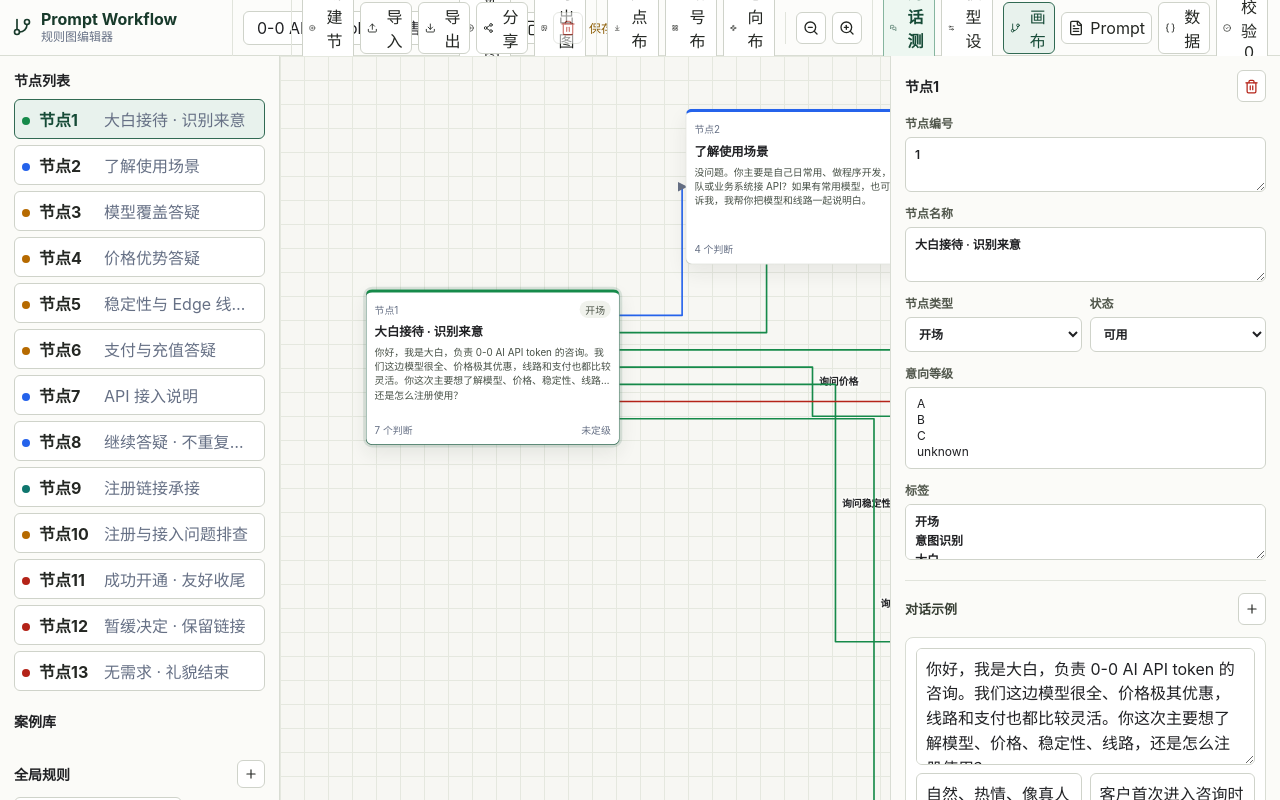
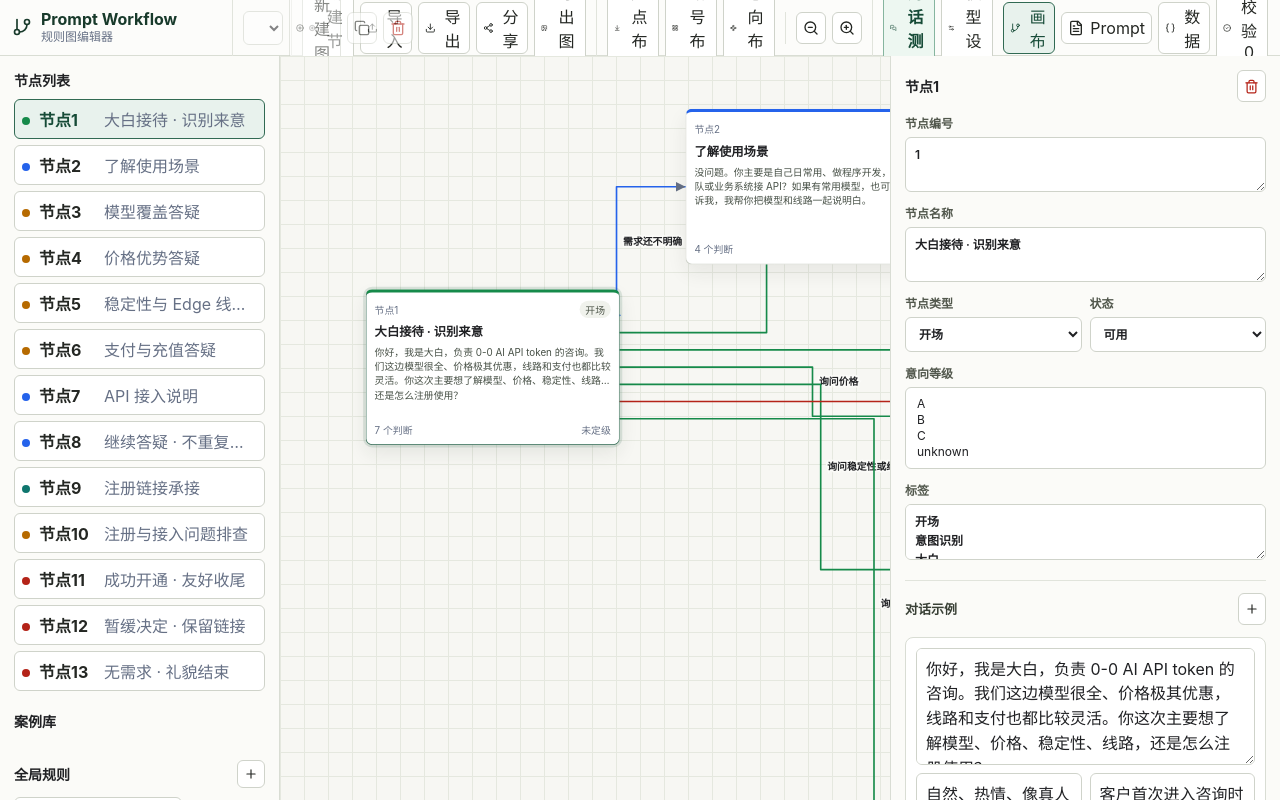
Before and after one commit to lingkuma/prompt-flow, a React (Vite) app: page / in a window 1280 px wide. Built offline with nearby package versions, Linux system fonts and the light colour scheme.

Commit message:
修复从上方、下方、右侧接入时箭头不可见的问题。

```diff
--- a/src/app/App.tsx
+++ b/src/app/App.tsx
@@ -83,6 +83,45 @@ const spreadPortOffset = (height: number, index: number, count: number) => {
   return inset + (span * index) / (count - 1);
 };
 
+type EdgePortSide = "top" | "right" | "bottom" | "left";
+
+function getEdgePortSides(source: WorkflowNode, target: WorkflowNode) {
+  const sourceCenter = {
+    x: source.layout.x + source.layout.width / 2,
+    y: source.layout.y + source.layout.height / 2,
+  };
+  const targetCenter = {
+    x: target.layout.x + target.layout.width / 2,
+    y: target.layout.y + target.layout.height / 2,
+  };
+  const dx = targetCenter.x - sourceCenter.x;
+  const dy = targetCenter.y - sourceCenter.y;
+
+  if (Math.abs(dx) >= Math.abs(dy)) {
+    return dx >= 0
+      ? { sourceSide: "right" as EdgePortSide, targetSide: "left" as EdgePortSide }
+      : { sourceSide: "left" as EdgePortSide, targetSide: "right" as EdgePortSide };
+  }
+
+  return dy >= 0
+    ? { sourceSide: "bottom" as EdgePortSide, targetSide: "top" as EdgePortSide }
+    : { sourceSide: "top" as EdgePortSide, targetSide: "bottom" as EdgePortSide };
+}
+
+function getNodePort(node: WorkflowNode, side: EdgePortSide, index: number, count: number): Point {
+  const offset = spreadPortOffset(side === "top" || side === "bottom" ? node.layout.width : node.layout.height, index, count);
+  switch (side) {
+    case "top":
+      return { x: node.layout.x + offset, y: node.layout.y };
+    case "right":
+      return { x: node.layout.x + node.layout.width, y: node.layout.y + offset };
+    case "bottom":
+      return { x: node.layout.x + offset, y: node.layout.y + node.layout.height };
+    case "left":
+      return { x: node.layout.x, y: node.layout.y + offset };
+  }
+}
+
 const nodeTypeLabels: Record<WorkflowNode["type"], string> = {
   start: "开场",
   question: "询问",
@@ -197,9 +236,21 @@ function buildEdgeRouteMeta(workflow: Workflow, nodesById: Map<string, WorkflowN
     const sorted = [...edges].sort((a, b) => {
       const aTarget = nodesById.get(a.targetNodeId);
       const bTarget = nodesById.get(b.targetNodeId);
-      const aY = aTarget ? aTarget.layout.y + aTarget.layout.height / 2 : 0;
-      const bY = bTarget ? bTarget.layout.y + bTarget.layout.height / 2 : 0;
-      return aY - bY || edgeSortKey(a).localeCompare(edgeSortKey(b));
+      const aSource = nodesById.get(a.sourceNodeId);
+      const bSource = nodesById.get(b.sourceNodeId);
+      const aSide = aTarget && aSource ? getEdgePortSides(aSource, aTarget).sourceSide : "right";
+      const bSide = bTarget && bSource ? getEdgePortSides(bSource, bTarget).sourceSide : "right";
+      const aAxis = aTarget
+        ? aSide === "top" || aSide === "bottom"
+          ? aTarget.layout.x + aTarget.layout.width / 2
+          : aTarget.layout.y + aTarget.layout.height / 2
+        : 0;
+      const bAxis = bTarget
+        ? bSide === "top" || bSide === "bottom"
+          ? bTarget.layout.x + bTarget.layout.width / 2
+          : bTarget.layout.y + bTarget.layout.height / 2
+        : 0;
+      return aAxis - bAxis || edgeSortKey(a).localeCompare(edgeSortKey(b));
     });
     sorted.forEach((edge, index) => {
       const item = ensureMeta(edge.id);
@@ -212,9 +263,21 @@ function buildEdgeRouteMeta(workflow: Workflow, nodesById: Map<string, WorkflowN
     const sorted = [...edges].sort((a, b) => {
       const aSource = nodesById.get(a.sourceNodeId);
       const bSource = nodesById.get(b.sourceNodeId);
-      const aY = aSource ? aSource.layout.y + aSource.layout.height / 2 : 0;
-      const bY = bSource ? bSource.layout.y + bSource.layout.height / 2 : 0;
-      return aY - bY || edgeSortKey(a).localeCompare(edgeSortKey(b));
+      const aTarget = nodesById.get(a.targetNodeId);
+      const bTarget = nodesById.get(b.targetNodeId);
+      const aSide = aTarget && aSource ? getEdgePortSides(aSource, aTarget).targetSide : "left";
+      const bSide = bTarget && bSource ? getEdgePortSides(bSource, bTarget).targetSide : "left";
+      const aAxis = aSource
+        ? aSide === "top" || aSide === "bottom"
+          ? aSource.layout.x + aSource.layout.width / 2
+          : aSource.layout.y + aSource.layout.height / 2
+        : 0;
+      const bAxis = bSource
+        ? bSide === "top" || bSide === "bottom"
+          ? bSource.layout.x + bSource.layout.width / 2
+          : bSource.layout.y + bSource.layout.height / 2
+        : 0;
+      return aAxis - bAxis || edgeSortKey(a).localeCompare(edgeSortKey(b));
     });
     sorted.forEach((edge, index) => {
       const item = ensureMeta(edge.id);
@@ -241,26 +304,45 @@ function getEdgeRoute(edge: WorkflowEdge, nodesById: Map<string, WorkflowNode>,
   if (!source || !target) return null;
 
   const routeMeta = edgeRouteMeta.get(edge.id);
-  const sourceOffset = spreadPortOffset(source.layout.height, routeMeta?.sourceIndex ?? 0, routeMeta?.sourceCount ?? 1);
-  const targetOffset = spreadPortOffset(target.layout.height, routeMeta?.targetIndex ?? 0, routeMeta?.targetCount ?? 1);
-  const sourcePoint = { x: source.layout.x + source.layout.width, y: source.layout.y + sourceOffset };
-  const targetPoint = { x: target.layout.x, y: target.layout.y + targetOffset };
-  const sourceLane = ((routeMeta?.sourceIndex ?? 0) - ((routeMeta?.sourceCount ?? 1) - 1) / 2) * 28;
-  const targetLane = ((routeMeta?.targetIndex ?? 0) - ((routeMeta?.targetCount ?? 1) - 1) / 2) * 18;
+  const sourceIndex = routeMeta?.sourceIndex ?? 0;
+  const sourceCount = routeMeta?.sourceCount ?? 1;
+  const targetIndex = routeMeta?.targetIndex ?? 0;
+  const targetCount = routeMeta?.targetCount ?? 1;
+  const { sourceSide, targetSide } = getEdgePortSides(source, target);
+  const sourcePoint = getNodePort(source, sourceSide, sourceIndex, sourceCount);
+  const targetPoint = getNodePort(target, targetSide, targetIndex, targetCount);
+  const sourceLane = (sourceIndex - (sourceCount - 1) / 2) * 28;
+  const targetLane = (targetIndex - (targetCount - 1) / 2) * 18;
   const pairLane = ((routeMeta?.pairIndex ?? 0) - ((routeMeta?.pairCount ?? 1) - 1) / 2) * 18;
   const laneOffset = sourceLane + targetLane + pairLane;
-  const gap = targetPoint.x - sourcePoint.x;
-  const isForward = gap >= 0;
-  const baseMidX = isForward
-    ? gap < 180 ? targetPoint.x + 80 : sourcePoint.x + Math.max(110, gap / 2)
-    : Math.max(sourcePoint.x, targetPoint.x) + 140;
-  const minMidX = isForward ? sourcePoint.x + 60 : Math.max(sourcePoint.x, targetPoint.x) + 80;
-  const midX = Math.max(minMidX, baseMidX + laneOffset);
-  const routePoints = edge.autoRoute || edge.routePoints.length === 0
-    ? [sourcePoint, { x: midX, y: sourcePoint.y }, { x: midX, y: targetPoint.y }, targetPoint]
-    : [sourcePoint, ...edge.routePoints, targetPoint];
+  let routePoints: Point[];
+
+  if (sourceSide === "left" || sourceSide === "right") {
+    const direction = sourceSide === "right" ? 1 : -1;
+    const gap = targetPoint.x - sourcePoint.x;
+    const baseMidX = direction > 0
+      ? gap >= 0 ? sourcePoint.x + Math.max(80, gap / 2) : Math.max(sourcePoint.x, targetPoint.x) + 140
+      : gap <= 0 ? sourcePoint.x - Math.max(80, Math.abs(gap) / 2) : Math.min(sourcePoint.x, targetPoint.x) - 140;
+    const midX = baseMidX + direction * laneOffset;
+    routePoints = edge.autoRoute || edge.routePoints.length === 0
+      ? [sourcePoint, { x: midX, y: sourcePoint.y }, { x: midX, y: targetPoint.y }, targetPoint]
+      : [sourcePoint, ...edge.routePoints, targetPoint];
+  } else {
+    const direction = sourceSide === "bottom" ? 1 : -1;
+    const gap = targetPoint.y - sourcePoint.y;
+    const baseMidY = direction > 0
+      ? gap >= 0 ? sourcePoint.y + Math.max(80, gap / 2) : Math.max(sourcePoint.y, targetPoint.y) + 140
+      : gap <= 0 ? sourcePoint.y - Math.max(80, Math.abs(gap) / 2) : Math.min(sourcePoint.y, targetPoint.y) - 140;
+    const midY = baseMidY + direction * laneOffset;
+    routePoints = edge.autoRoute || edge.routePoints.length === 0
+      ? [sourcePoint, { x: sourcePoint.x, y: midY }, { x: targetPoint.x, y: midY }, targetPoint]
+      : [sourcePoint, ...edge.routePoints, targetPoint];
+  }
+
   const labelPoint = edge.autoRoute || edge.routePoints.length === 0
-    ? { x: midX, y: (sourcePoint.y + targetPoint.y) / 2 }
+    ? sourceSide === "left" || sourceSide === "right"
+      ? { x: routePoints[1].x, y: (sourcePoint.y + targetPoint.y) / 2 }
+      : { x: (sourcePoint.x + targetPoint.x) / 2, y: routePoints[1].y }
     : routePoints[Math.floor(routePoints.length / 2)];
 
   return { routePoints, labelPoint };
@@ -468,7 +550,7 @@ function createWorkflowSvg(workflow: Workflow) {
     <pattern id="grid" width="24" height="24" patternUnits="userSpaceOnUse">
       <path d="M 24 0 L 0 0 0 24" fill="none" stroke="#e5e8df" stroke-width="1" />
     </pattern>
-    <marker id="arrow" viewBox="0 0 10 10" refX="8" refY="5" markerWidth="6" markerHeight="6" orient="auto-start-reverse">
+    <marker id="arrow" viewBox="0 0 10 10" refX="10" refY="5" markerWidth="6" markerHeight="6" orient="auto-start-reverse">
       <path d="M 0 0 L 10 5 L 0 10 z" fill="#667085" />
     </marker>
   </defs>
@@ -969,7 +1051,7 @@ function CanvasView({
             );
           })}
           <defs>
-            <marker id="arrow" viewBox="0 0 10 10" refX="8" refY="5" markerWidth="6" markerHeight="6" orient="auto-start-reverse">
+            <marker id="arrow" viewBox="0 0 10 10" refX="10" refY="5" markerWidth="6" markerHeight="6" orient="auto-start-reverse">
               <path d="M 0 0 L 10 5 L 0 10 z" fill="#667085" />
             </marker>
           </defs>
```
